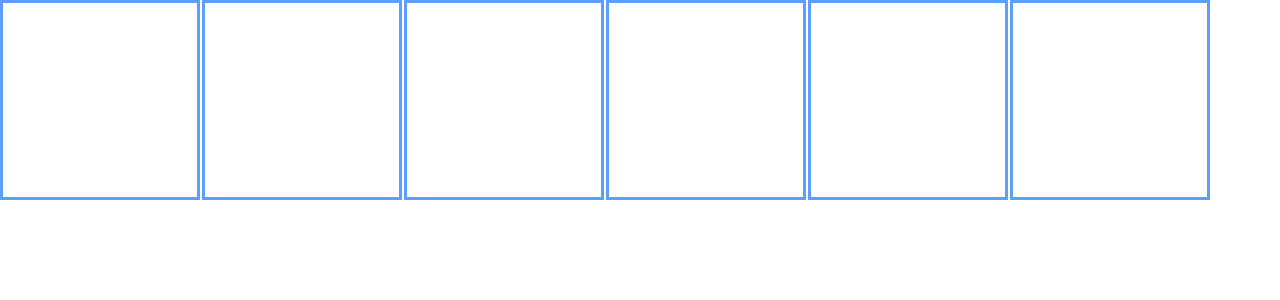
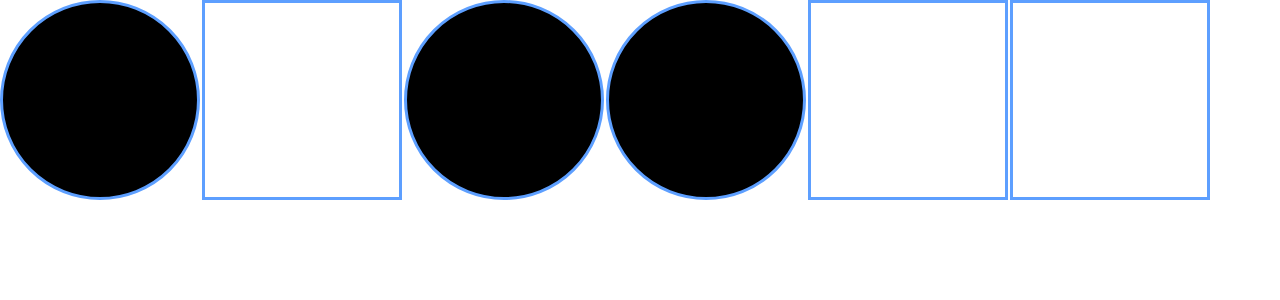
Before and after one commit to Tinady/scrimba-react-course, a React (Create React App) app in the folder memegenerator/: page / in a window 1280 px wide. Shown: the top 300 px of the page. Built offline with nearby package versions, Linux system fonts and the light colour scheme.

Commit message:
Update App.js

```diff
--- a/memegenerator/src/App.js
+++ b/memegenerator/src/App.js
@@ -14,8 +14,8 @@ function App() {
 
 
 
-  const squareDivs=Boxes.map(sq=>
-      (<Square on={boxes.on} key={sq.id}/>))
+  const squareDivs=boxes.map(sq=>
+      (<Square on={sq.on} key={sq.id}/>))
   return (
     <div className="App">
         {/* <Header/>
```
